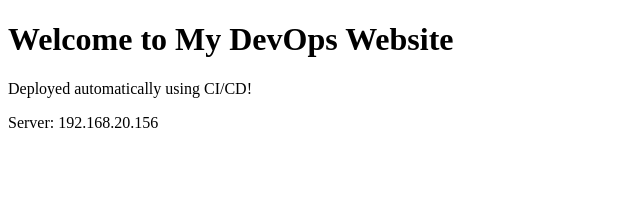
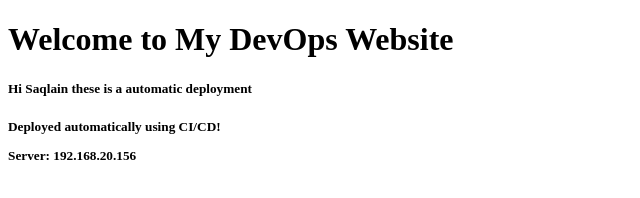
Before and after one commit to saqlainkhan1/devops-website, a plain HTML site: page index.html in a window 1280 px wide. Shown: the whole page, without its empty margins (0-640 px from the left). Drawn offline with Linux system fonts and the light colour scheme.

Commit message:
Test automatic CI/CD deployment

```diff
--- a/index.html
+++ b/index.html
@@ -5,6 +5,7 @@
 </head>
 <body>
     <h1>Welcome to My DevOps Website</h1>
+    <h5> Hi Saqlain these is a automatic deployment<h5>
     <p>Deployed automatically using CI/CD!</p>
     <p>Server: 192.168.20.156</p>
 </body>
```
